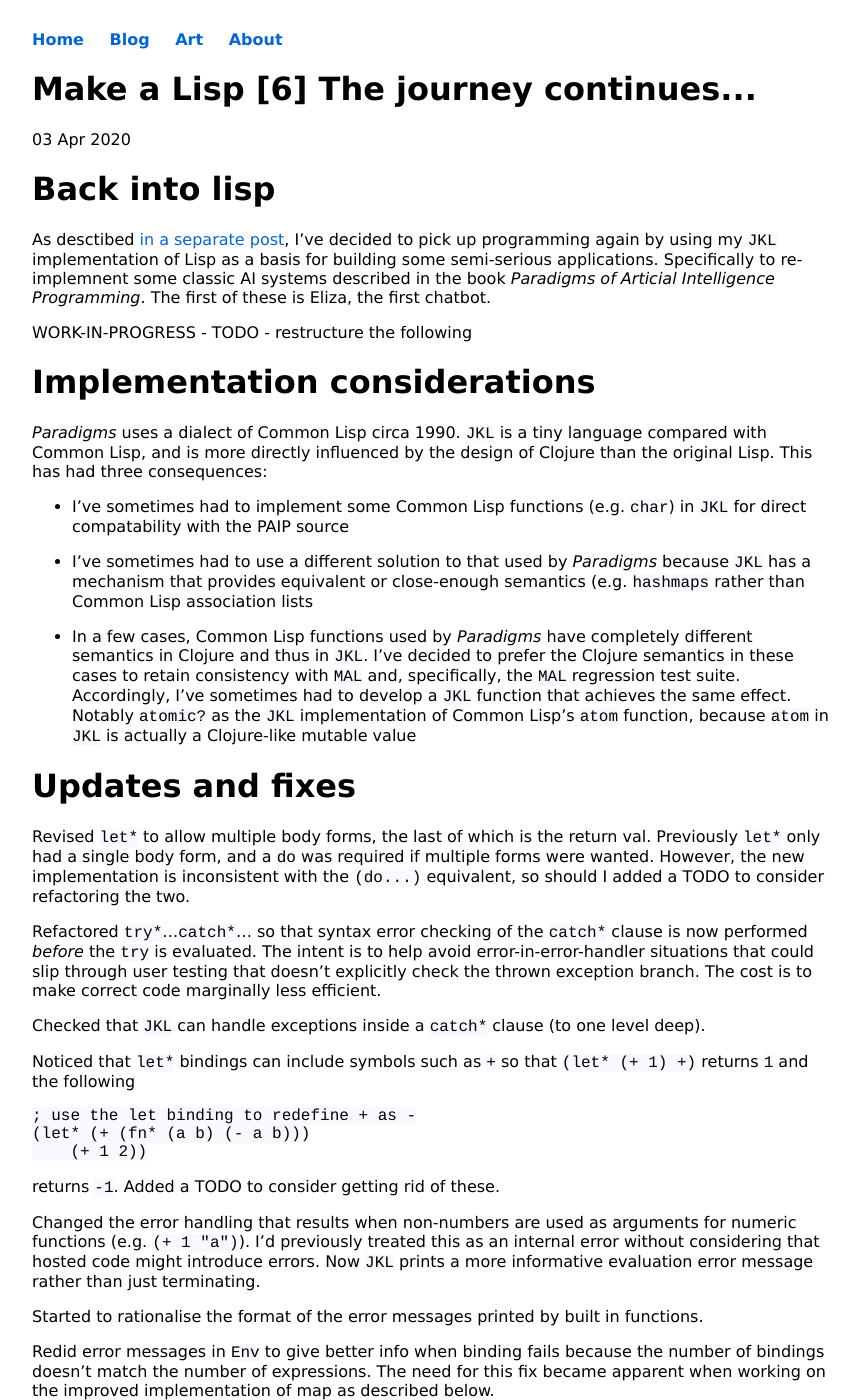
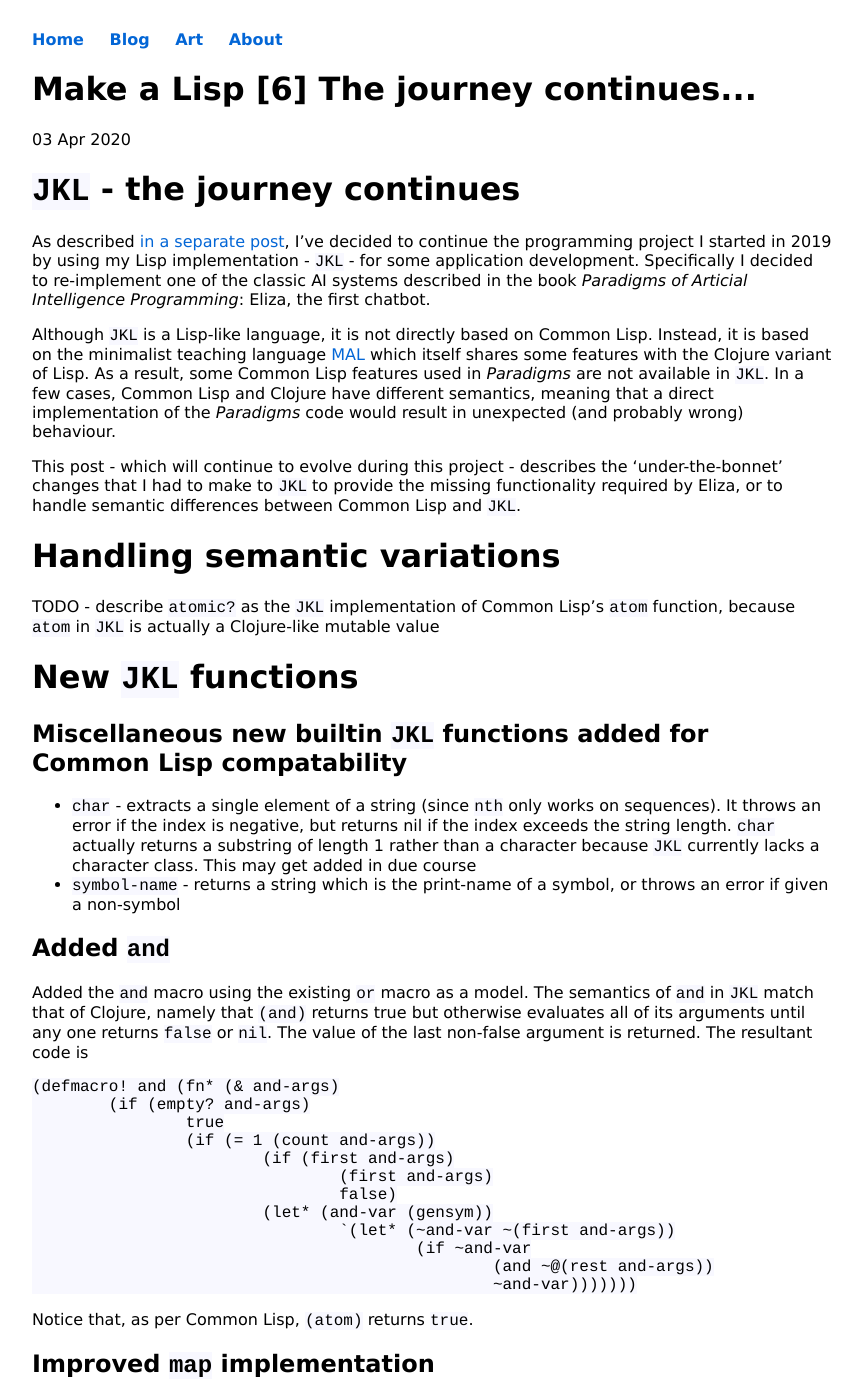
Before and after one commit to KineticLensman/KineticLensman.github.io, a Jekyll site: the page built from _posts/2020-04-03-Journey-continues.md, in a window 1280 px wide and 1400 px high. Shown: the whole window, without its empty margins (208-1070 px from the left). Built offline with Jekyll 4.4.1, drawn with Linux system fonts in a browser that asks for light colours; some of the changed text lies outside the part shown.

Commit message:
Rewording and restructuring

````diff
--- a/_posts/2020-04-03-Journey-continues.md
+++ b/_posts/2020-04-03-Journey-continues.md
@@ -4,48 +4,19 @@
 date: 2020-04-03
 ---
 
-# Back into lisp
+# `JKL` - the journey continues
 
-As desctibed [in a separate post](https://www.non-kinetic-effects.co.uk/blog/2020/04/14/AI-Projects-Eliza), I've decided to pick up  programming again by using my `JKL` implementation of Lisp as a basis for building some semi-serious applications. Specifically to re-implemnent some classic AI systems described in the book *Paradigms of Articial Intelligence Programming*. The first of these is Eliza, the first chatbot.
+As described [in a separate post](https://www.non-kinetic-effects.co.uk/blog/2020/04/14/AI-Projects-Eliza), I've decided to continue the programming project I started in 2019 by using my Lisp implementation - `JKL` - for some application development. Specifically I decided to re-implement one of the classic AI systems described in the book *Paradigms of Articial Intelligence Programming*: Eliza, the first chatbot.
 
-WORK-IN-PROGRESS - TODO - restructure the following
+Although `JKL` is a Lisp-like language, it is not directly based on Common Lisp. Instead, it is based on the minimalist teaching language [MAL](https://github.com/kanaka/mal/blob/master/process/guide.md) which itself shares some features with the Clojure variant of Lisp. As a result, some Common Lisp features used in *Paradigms* are not available in `JKL`. In a few cases, Common Lisp and Clojure have different semantics, meaning that a direct implementation of the *Paradigms* code would result in unexpected (and probably wrong) behaviour.
 
-# Implementation considerations
+This post - which will continue to evolve during this project - describes the 'under-the-bonnet' changes that I had to make to `JKL` to provide the missing functionality required by Eliza, or to handle semantic differences between Common Lisp and `JKL`.
 
-*Paradigms* uses a dialect of Common Lisp circa 1990. `JKL` is a tiny language compared with Common Lisp, and is more directly influenced by the design of Clojure than the original Lisp. This has had three consequences:
+# Handling semantic variations
 
-* I've sometimes had to implement some Common Lisp functions (e.g. `char`) in `JKL` for direct compatability with the PAIP source
+TODO - describe `atomic?` as the `JKL` implementation of Common Lisp's `atom` function, because `atom` in `JKL` is actually a Clojure-like mutable value
 
-* I've sometimes had to use a different solution to that used by *Paradigms* because `JKL` has a mechanism that provides equivalent or close-enough semantics (e.g. `hashmaps` rather than Common Lisp association lists
-
-* In a few cases, Common Lisp functions used by *Paradigms* have completely different semantics in Clojure and thus in `JKL`. I've decided to prefer the Clojure semantics in these cases to retain consistency with `MAL` and, specifically, the `MAL` regression test suite. Accordingly, I've sometimes had to develop a `JKL` function that achieves the same effect. Notably `atomic?` as the `JKL` implementation of Common Lisp's `atom` function, because `atom` in `JKL` is actually a Clojure-like mutable value
-
-
-# Updates and fixes
-
-Revised `let*` to allow multiple body forms, the last of which is the return val. Previously `let*` only had a single body form, and a `do` was required if multiple forms were wanted. However, the new implementation is inconsistent with the `(do...)` equivalent, so should I added a TODO to consider refactoring the two.
-
-Refactored `try*`...`catch*`... so that syntax error checking of the `catch*` clause is now performed *before* the `try` is evaluated. The intent is to help avoid error-in-error-handler situations that could slip through user testing that doesn't explicitly check the thrown exception branch. The cost is to make correct code marginally less efficient.
-
-Checked that `JKL` can handle exceptions inside a `catch*` clause (to one level deep).
-
-Noticed that `let*` bindings can include symbols such as `+` so that `(let* (+ 1) +)` returns `1` and the following
-```
-; use the let binding to redefine + as -
-(let* (+ (fn* (a b) (- a b)))
-    (+ 1 2))
-```
-returns `-1`. Added a TODO to consider getting rid of these.
-
-Changed the error handling that results when non-numbers are used as arguments for numeric functions (e.g. `(+ 1 "a")`). I'd previously treated this as an internal error without considering that hosted code might introduce errors. Now `JKL` prints a more informative evaluation error message rather than just terminating.
-
-Started to rationalise the format of the error messages printed by built in functions.
-
-Redid error messages in `Env` to give better info when binding fails because the number of bindings doesn't match the number of expressions. The need for this fix became apparent when working on the improved implementation of map as described below.
-
-Changed the definitions of built-in macros (`or`, `not`, etc) so that their args have meaningful names (e.g. `or-args` rather than `xs` as per MAL). This helps debugging by making it easier to identify places where incorrect numbers of arguments are supplied to the macros.
-
-# New features
+# New `JKL` functions
 
 ## Miscellaneous new builtin `JKL` functions added for Common Lisp compatability
 
@@ -86,3 +57,27 @@
 Eval error: More parameters (bindings) than supplied values (expressions): (a b) ... (1)
 ```
 TODO - this fix is ongoing at the moment. Watch this space.
+
+# Other updates and fixes
+
+Revised `let*` to allow multiple body forms, the last of which is the return val. Previously `let*` only had a single body form, and a `do` was required if multiple forms were wanted. However, the new implementation is inconsistent with the `(do...)` equivalent, so should I added a TODO to consider refactoring the two.
+
+Refactored `try*`...`catch*`... so that syntax error checking of the `catch*` clause is now performed *before* the `try` is evaluated. The intent is to help avoid error-in-error-handler situations that could slip through user testing that doesn't explicitly check the thrown exception branch. The cost is to make correct code marginally less efficient.
+
+Checked that `JKL` can handle exceptions inside a `catch*` clause (to one level deep).
+
+Noticed that `let*` bindings can include symbols such as `+` so that `(let* (+ 1) +)` returns `1` and the following
+```
+; use the let binding to redefine + as -
+(let* (+ (fn* (a b) (- a b)))
+    (+ 1 2))
+```
+returns `-1`. Added a TODO to consider getting rid of these.
+
+Changed the error handling that results when non-numbers are used as arguments for numeric functions (e.g. `(+ 1 "a")`). I'd previously treated this as an internal error without considering that hosted code might introduce errors. Now `JKL` prints a more informative evaluation error message rather than just terminating.
+
+Started to rationalise the format of the error messages printed by built in functions.
+
+Redid error messages in `Env` to give better info when binding fails because the number of bindings doesn't match the number of expressions. The need for this fix became apparent when working on the improved implementation of map as described below.
+
+Changed the definitions of built-in macros (`or`, `not`, etc) so that their args have meaningful names (e.g. `or-args` rather than `xs` as per MAL). This helps debugging by making it easier to identify places where incorrect numbers of arguments are supplied to the macros.
````
